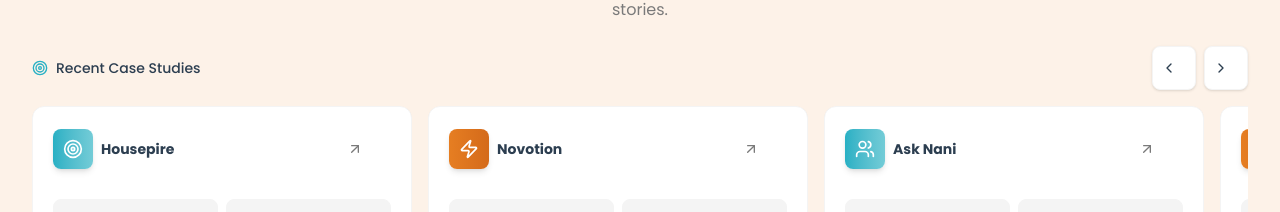
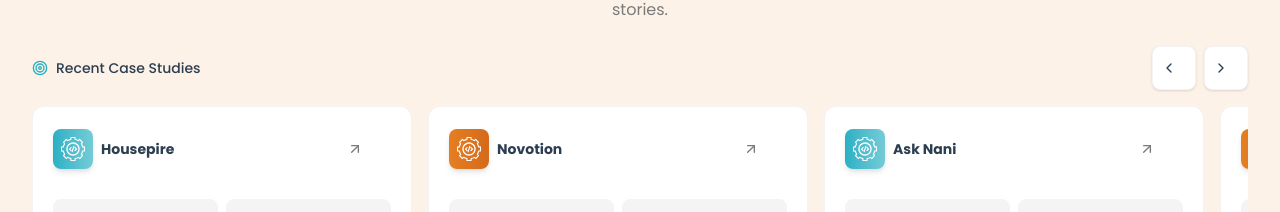
Before and after one commit to gipldevelopers/gipl-web-lp, a Next.js app: page / in a window 1280 px wide. Shown: the part 5895-6107 px from the top of the page. Built offline with nearby package versions, Linux system fonts and the light colour scheme.

Commit message:
completed new changes

```diff
--- a/src/app/components/casestudies.jsx
+++ b/src/app/components/casestudies.jsx
@@ -7,11 +7,8 @@
   ChevronRight,
   TrendingUp,
   Shield,
-  Users,
-  Zap,
   Target,
   CheckCircle,
-  Rocket,
   BarChart3,
   ArrowUpRight,
 } from "lucide-react";
@@ -32,7 +29,7 @@
         "Needed modern website development for luxury property listings with virtual tours and advanced search.",
       solution:
         "Built custom platform with property filters, 360° tours, lead capture, and mobile-responsive design.",
-      icon: Target,
+      iconPath: "/gipl icons_software.svg",
       color: "from-[#27B0C4] to-[#73CCD7]",
       metrics: ["75%", "Increase in Inquiries", "45%", "More Lead Conversions"],
       tech: ["React.js", "Node.js", "MongoDB", "AWS"],
@@ -46,7 +43,7 @@
         "Creative agency needed website development showcasing their work with fast performance.",
       solution:
         "Interactive portfolio with smooth animations, blog integration, and SEO optimization.",
-      icon: Zap,
+      iconPath: "/gipl icons_software.svg",
       color: "from-[#E67E22] to-[#D46A1A]",
       metrics: ["90%", "Increase in Inquiries", "120%", "Traffic Growth"],
       tech: ["Next.js", "Tailwind CSS", "node.js", "AWS"],
@@ -60,7 +57,7 @@
         "Platform for sharing traditional recipes with modern UI and search functionality.",
       solution:
         "User accounts, recipe search with filters, step-by-step instructions, and regional categories.",
-      icon: Users,
+      iconPath: "/gipl icons_software.svg",
       color: "from-[#27B0C4] to-[#73CCD7]",
       metrics: ["15,000+", "Registered Users", "2,500+", "Recipes Uploaded"],
       tech: ["Laravel", "Razorpay", "MySQL","AWS"],
@@ -74,7 +71,7 @@
         "Dual-purpose platform needed: online store + event booking for meditation sessions.",
       solution:
         "WooCommerce store, booking calendar, multi-payment gateways, blog, and multi-language support.",
-      icon: Rocket,
+      iconPath: "/gipl icons_website.svg",
       color: "from-[#E67E22] to-[#D46A1A]",
       metrics: ["₹25L+", "Revenue in Year One", "500+", "Event Bookings"],
       tech: ["HTML","CSS","JS","PHP" ],
@@ -313,9 +310,13 @@
                       <div className="flex items-center justify-between mb-3">
                         <div className="flex items-center gap-2">
                           <div
-                            className={`w-10 h-10 rounded-lg bg-gradient-to-r ${study.color} flex items-center justify-center shadow-md flex-shrink-0`}
+                            className={`w-10 h-10 rounded-lg bg-gradient-to-r ${study.color} flex items-center justify-center shadow-md flex-shrink-0 p-2`}
                           >
-                            <study.icon className="w-5 h-5 text-white" />
+                            <img
+                              src={study.iconPath}
+                              alt={study.title}
+                              className="w-full h-full object-contain brightness-0 invert"
+                            />
                           </div>
                           <div>
                             {/* ✅ Make title clickable */}
```
Also changed, not shown: public/gipl icons_software.svg (added).
